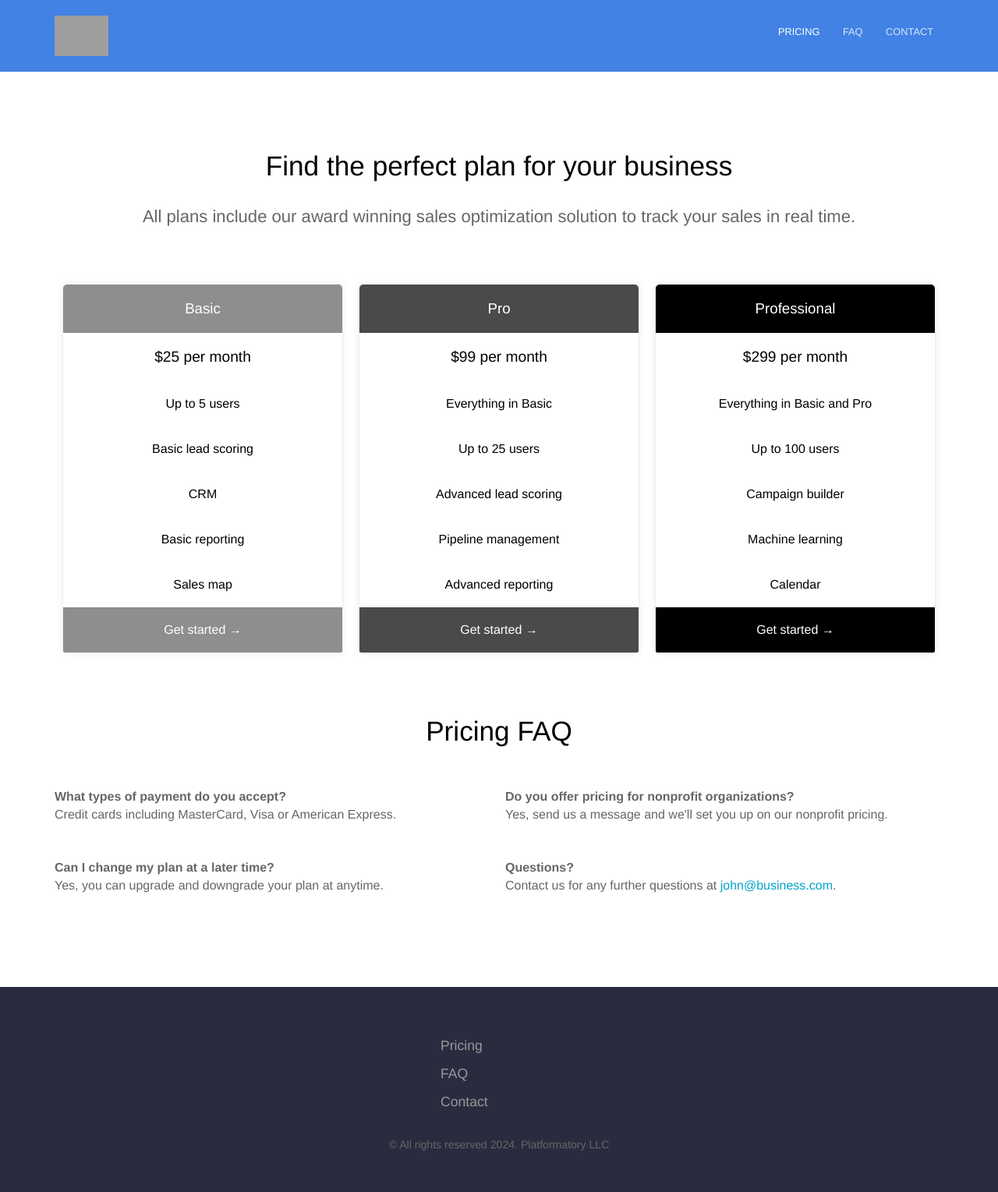
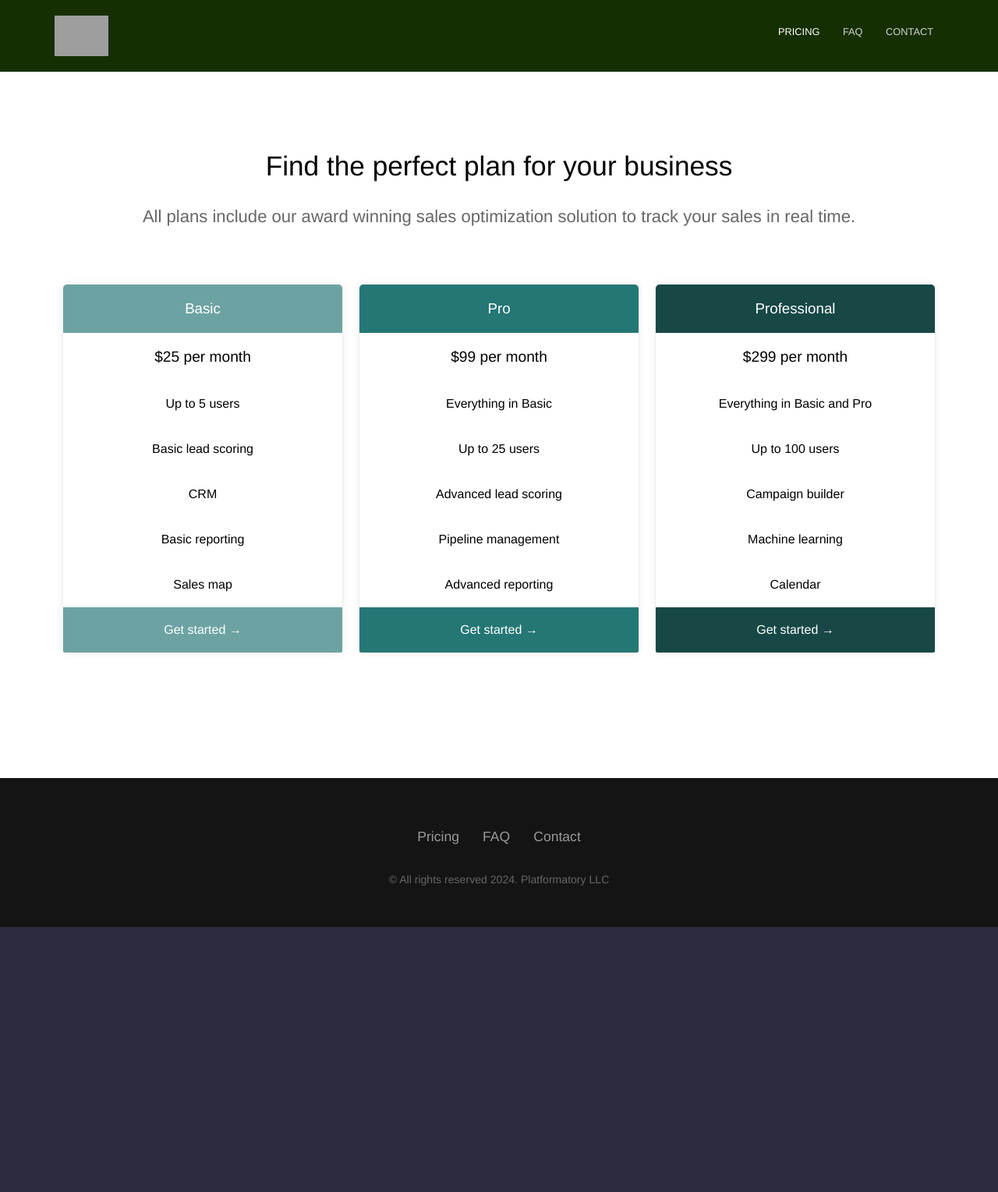
Before and after one commit to Platformatory/rtdx-public, a Jekyll site: the page built from pricing.html, in a window 1280 px wide. Shown: the whole page at 78% size. Built offline with Jekyll 4.4.1, drawn with Linux system fonts in a browser that asks for light colours; after the commit the page ends 1189 px from its top, so only the background shows below that; grey boxes are pictures that could not be loaded.

Commit message:
pricing page color & all page styles

```diff
--- a/Gemfile
+++ b/Gemfile
@@ -1,5 +1,6 @@
 source 'https://rubygems.org'
 
+gem 'webrick'
 gem 'jekyll', '~> 4.2.0'
 
 group :jekyll_plugins do
--- a/_sass/footer.scss
+++ b/_sass/footer.scss
@@ -2,6 +2,8 @@
 	width: 100%;
 	margin: 10px;
 	padding: 0;
+	display: flex;
+	justify-content: center;
 
 	@media #{$tablet} {
 		-webkit-flex: 1 0 180px;
@@ -10,7 +12,7 @@
 
 	li {
 		list-style: none;
-		margin: 15px auto;
+		margin: 15px;
 
 		@media #{$tablet} {
 			max-width: 150px;
@@ -70,7 +72,7 @@ footer {
 	padding: 50px 0 50px 0;
 	font-size: 1.1em;
 	position: relative;
-	background: #2b2b40;
+	background: #141414;
 	color: #fff;
 
 	.copyright {
--- a/_sass/layout.scss
+++ b/_sass/layout.scss
@@ -172,3 +172,28 @@ blockquote:before {
 	}
 
 }
+
+.faq-grid {
+
+	display: grid;
+	justify-content: center;
+	gap: 20px;
+	color: #666;
+	.faq-item {
+		max-width: 880px;
+		padding: 20px;
+		font-size: 16px;
+		border-bottom: 1px solid #ddd;
+		h3 {
+			font-weight: bold;
+			margin: 0 0 10px 0;
+		}
+		p {
+		    font-size: 16px;
+			margin: 0;
+		}
+		a{
+			color: #003b91;
+		}
+	  }
+  }
--- a/_sass/variables.scss
+++ b/_sass/variables.scss
@@ -1,8 +1,13 @@
-$brand-color: #4182e4;
-$secondary-brand-color: #4182e4;
+$brand-color: #152f03;
+$secondary-brand-color: #152f03;
 $middle-gradient-color: mix($brand-color, $secondary-brand-color, 95%);
 
 // Breakpoints
 $tablet: "(min-width: 450px)";
 $mid-point: "(min-width: 620px)";
 $desktop: "(min-width: 768px)";
+
+$sm: 540px;
+$md: 720px;
+$lg: 960px;
+$xl: 1140px;
--- a/pricing.html
+++ b/pricing.html
@@ -4,7 +4,7 @@ heading: Find the perfect plan for your business
 description: All plans include our award winning sales optimization solution to track your sales in real time.
 pricing_table:
   - name: Basic
-    color: "#8e8e8e"
+    color: "#247775ab"
     features:
       - text: $25 per month
         highlight: true
@@ -22,7 +22,7 @@ pricing_table:
       link: http://mysite.com?plan=basic
       text: Get started
   - name: Pro
-    color: "#4a4a4a"
+    color: "#247775"
     features:
       - text: $99 per month
         highlight: true
@@ -40,7 +40,7 @@ pricing_table:
       link: http://mysite.com?plan=pro
       text: Get started
   - name: Professional
-    color: "#000000"
+    color: "#174846"
     features:
       - text: $299 per month
         highlight: true
@@ -67,6 +67,7 @@ faq:
   - question: Questions?
     answer: Contact us for any further questions at <a href="#">john@business.com</a>.
 ---
+
 <div class="plans">
   {% for plan in page.pricing_table %}
   <ul class="plan">
@@ -74,17 +75,25 @@ faq:
       <h3>{{ plan.name }}</h3>
     </li>
     {% for feature in plan.features %}
-				<li {% if feature.highlight %} class="highlighted"{% endif %}>{{ feature.text }}</li>
-			{% endfor %}
-
-			{% if plan.call_to_action %}
-				<li class="pricing-cta"><div class="button"><a style="background: {{ plan.color }}" href="{{ plan.call_to_action.link }}">{{ plan.call_to_action.text }} &rarr;</a></div></li>
+    <li {% if feature.highlight %} class="highlighted" {% endif %}>
+      {{ feature.text }}
+    </li>
+    {% endfor %} {% if plan.call_to_action %}
+    <li class="pricing-cta">
+      <div class="button">
+        <a
+          style="background: {{ plan.color }}"
+          href="{{ plan.call_to_action.link }}"
+          >{{ plan.call_to_action.text }} &rarr;</a
+        >
+      </div>
+    </li>
     {% endif %}
   </ul>
   {% endfor %}
 </div>
 
-{% if page.faq %}
+<!-- {% if page.faq %}
 	<h2>Pricing FAQ</h2>
 	<dl class="faq">
 		{% for item in page.faq %}
@@ -94,4 +103,4 @@ faq:
 			</div>
 		{% endfor %}
 	</dl>
-{% endif %}
+{% endif %} -->
```
Also changed, not shown: Gemfile.lock. Lines whose indentation alone changed are shown as unchanged.
